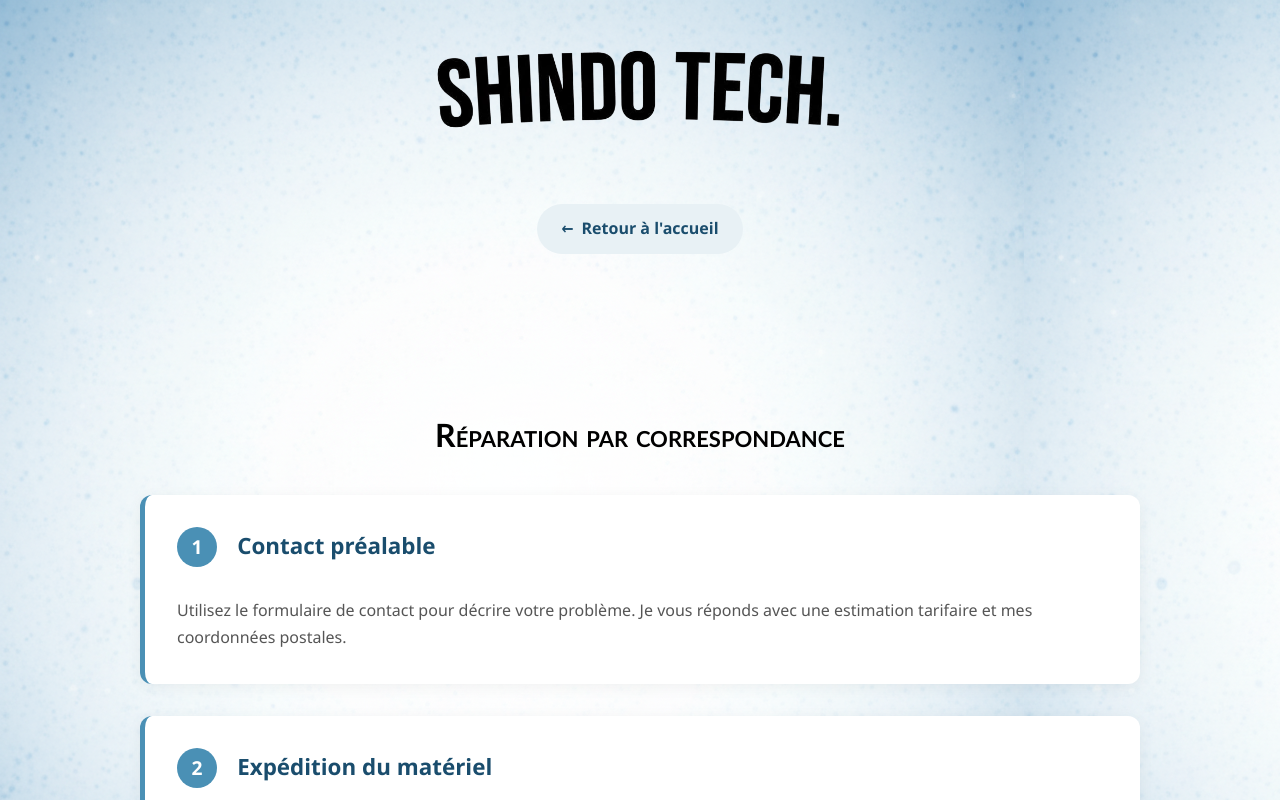
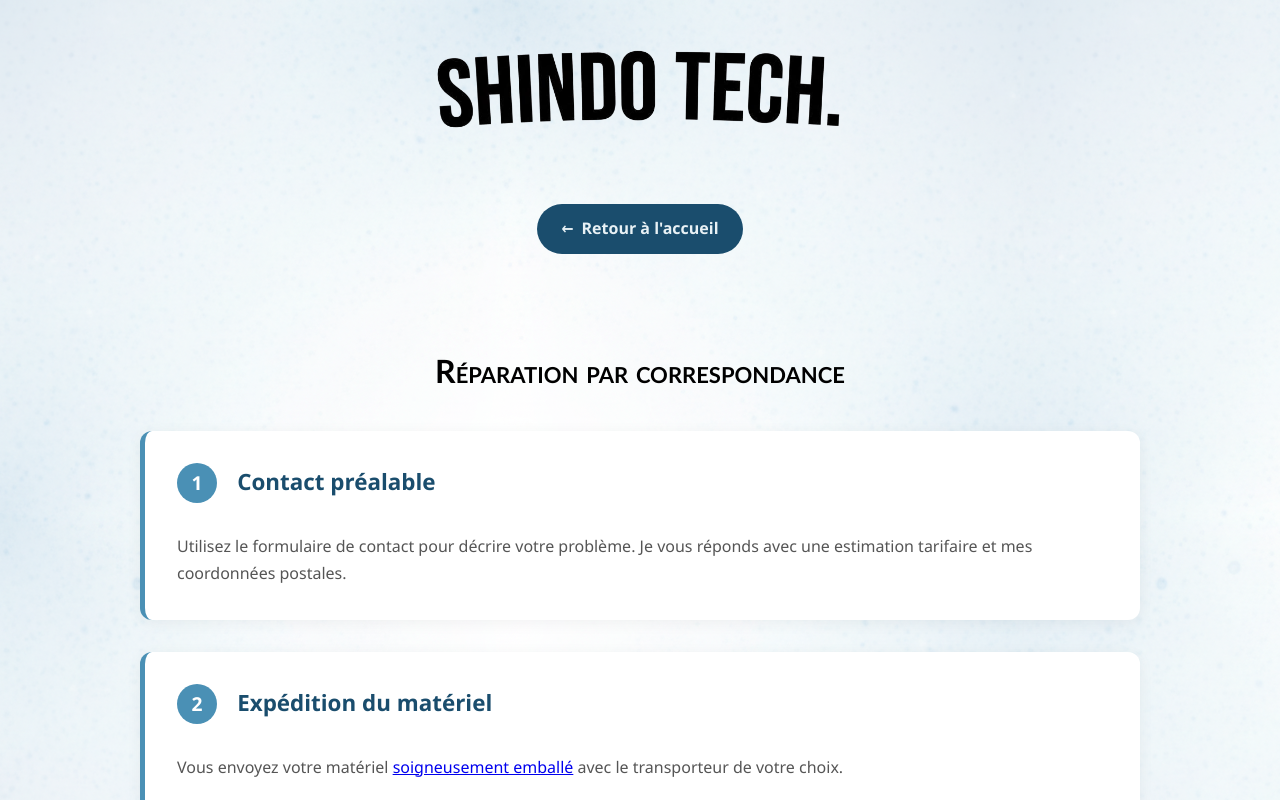
Before and after one commit to nidsoh/shindotech_web, an Astro site: page /shipping in a window 1280 px wide. Shown: the top 800 px of the page. Built offline with nearby package versions, Linux system fonts and the light colour scheme; Astro itself is replaced by a stand-in of ours.

Commit message:
version 2.0 paragraphe

```diff
--- a/src/layouts/BaseLayout.astro
+++ b/src/layouts/BaseLayout.astro
@@ -58,7 +58,7 @@ const { title, description, keywords } = Astro.props;
       font-family: 'Segoe UI', Tahoma, Geneva, Verdana, sans-serif;
       line-height: 1.7;
       color: var(--text-dark);
-      background-image: url('/images/textures/3.png');
+      background-image: url('/images/textures/7.png');
       background-repeat: repeat;
       background-size: auto;
     }
@@ -136,7 +136,7 @@ const { title, description, keywords } = Astro.props;
     /* Hero Section avec texture */
     .hero {
       background-size: cover, 150px 150px;
-      padding: 1.5rem 20px 4rem 20px;
+      padding: 1.5rem 20px 2rem 20px;
       text-align: center;
     }
 
@@ -156,7 +156,7 @@ const { title, description, keywords } = Astro.props;
 
     .hero p {
       font-size: 1.05rem;
-      margin-bottom: 0.5rem;
+      margin-bottom: 0.2rem;
       font-family: "Roboto", sans-serif;
     }
 
@@ -265,14 +265,15 @@ const { title, description, keywords } = Astro.props;
 
     /* Process Section */
     .process {
+
       background-repeat: repeat;
       background-size: auto;
-      padding: 4rem 20px;
+      padding: 2rem 20px;
     }
     .process2 {
       background-repeat: repeat;
       background-size: auto;
-      padding: 4rem 20px;
+      padding: 2rem 20px;
     }
 
     .process-container {
@@ -413,7 +414,7 @@ const { title, description, keywords } = Astro.props;
 
     /* Contact Form */
     .contact-section {
-      padding: 4rem 20px;
+      padding: 2rem 20px;
     }
 
     .contact-container {
@@ -503,8 +504,8 @@ const { title, description, keywords } = Astro.props;
       align-items: center;
       gap: 0.5rem;
       padding: 0.7rem 1.5rem;
-      background: var(--bg-light);
-      color: var(--primary-color);
+      background: var(--primary-color);
+      color: var(--bg-light);
       text-decoration: none;
       border-radius: 25px;
       font-weight: 600;
```
Also changed, not shown: public/images/textures/3 - Copie.png (deleted), public/images/textures/5.png, public/images/textures/6.png (deleted), public/images/textures/7.png (added), 1 other file.
